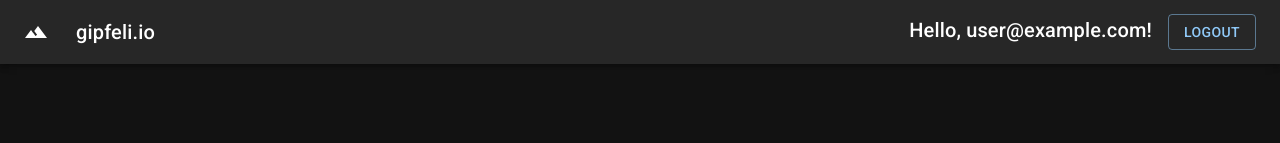
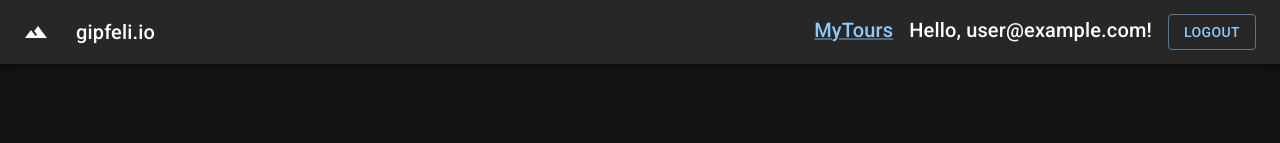
Before and after one commit to gipfeli-io/gipfeli-frontend, a Next.js app: page / in a window 1280 px wide. Shown: the top 143 px of the page. Built offline with nearby package versions, Linux system fonts and the light colour scheme; no server answers; sample sign-in values are in the browser's storage; a web font is replaced by a local one.

Commit message:
Fix links and wrapper

```diff
--- a/src/components/shared/AuthWrapper.tsx
+++ b/src/components/shared/AuthWrapper.tsx
@@ -1,8 +1,9 @@
 import {useSession} from 'next-auth/react'
 import {CircularProgress} from '@mui/material'
 import {useRouter} from 'next/router'
+import {PropsWithChildren} from 'react'
 
-export const AuthWrapper = (children: JSX.Element) => {
+export const AuthWrapper = ({children}: PropsWithChildren<any>) => {
     const router = useRouter()
     const {status} = useSession({
         required: true, onUnauthenticated: () => {
--- a/src/components/shared/NavBarUserSection.tsx
+++ b/src/components/shared/NavBarUserSection.tsx
@@ -1,11 +1,12 @@
-import {Button, Stack} from '@mui/material'
+import {Button, Link as MuiLink, Stack} from '@mui/material'
 import React from 'react'
 import {signIn, signOut} from 'next-auth/react'
 import {useAuth} from '../../hooks/use-auth'
 import Typography from '@mui/material/Typography'
+import Link from 'next/link'
 
 function NavBarUserSection() {
-    const { user, isAuthenticated } = useAuth();
+    const {user, isAuthenticated} = useAuth()
 
     if (!isAuthenticated) {
         return (
@@ -18,6 +19,11 @@ function NavBarUserSection() {
 
     return (
         <Stack spacing={2} direction={'row'}>
+            <Link href={'/tours'} passHref>
+                <Typography variant="h6" component="div" sx={{flexGrow: 1}}>
+                    <MuiLink>MyTours</MuiLink>
+                </Typography>
+            </Link>
             <Typography variant="h6" component="div" sx={{flexGrow: 1}}>
                 Hello, {user}!
             </Typography>
```
